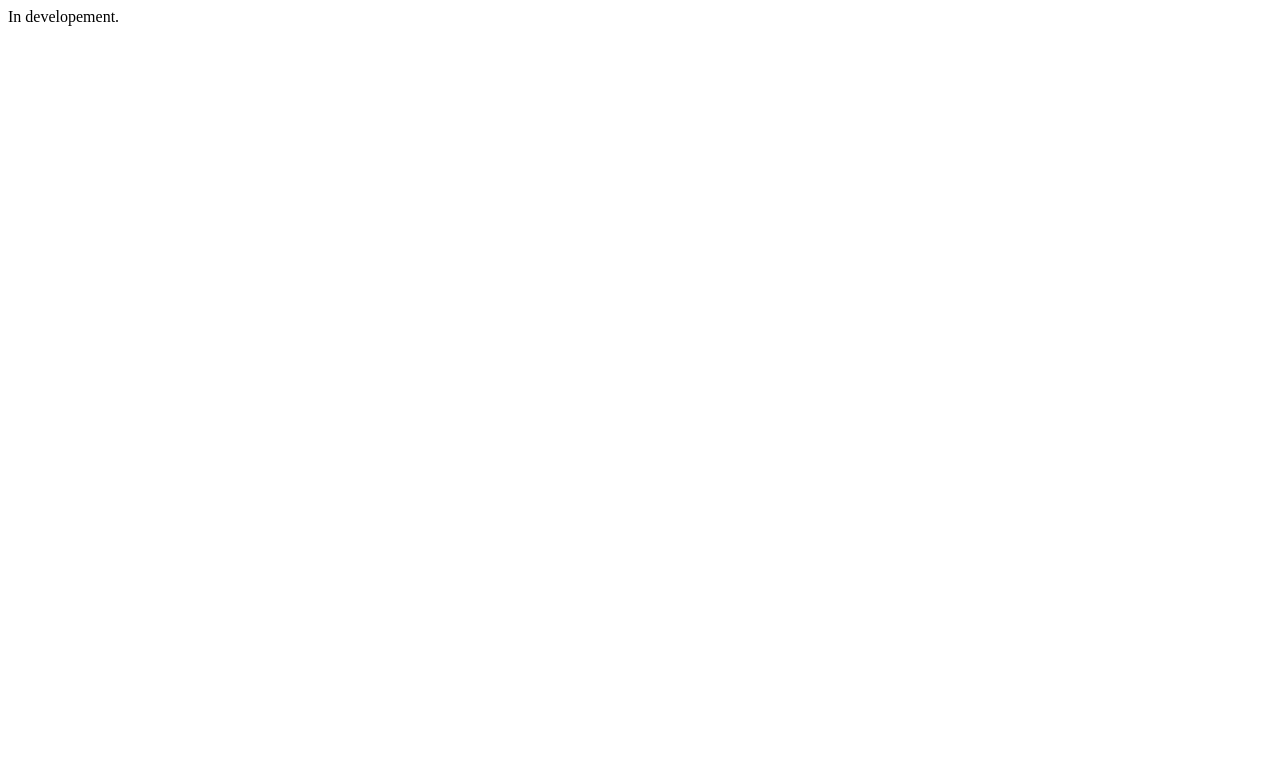
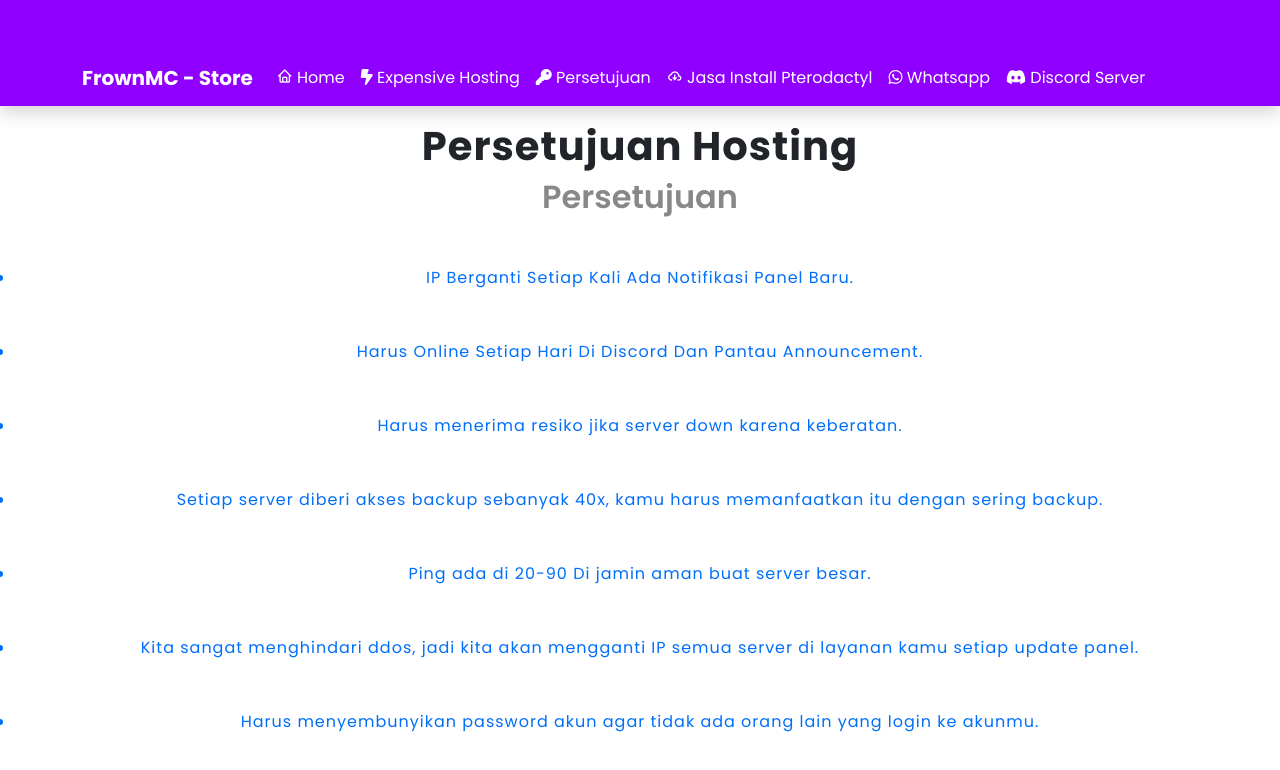
Before and after one commit to RanggaRizkyS/frowncloud, a plain HTML site: page pages/agg/index.html in a window 1280 px wide. Drawn offline with nearby package versions, Linux system fonts and the light colour scheme; some packages are replaced by stand-ins of ours; a script that the page names is missing.

Commit message:
update index.html

```diff
--- a/pages/agg/index.html
+++ b/pages/agg/index.html
@@ -1 +1,66 @@
-In developement.
+<!DOCTYPE html>
+<html>
+  <head>
+		<meta charset="UTF-8">
+        <meta name="viewport" content="width=device-width, initial-scale=1.0">
+        <link href="../../main.css" rel="stylesheet">
+        <link rel="shortcut icon" href="https://frownmc.xyz/icon.png" />
+        <meta name="theme-color" content="#8F00FF">
+        <link href="https://cdn.jsdelivr.net/npm/bootstrap@5.1.3/dist/css/bootstrap.min.css" rel="stylesheet" integrity="sha384-1BmE4kWBq78iYhFldvKuhfTAU6auU8tT94WrHftjDbrCEXSU1oBoqyl2QvZ6jIW3" crossorigin="anonymous">
+        <script src="https://cdn.jsdelivr.net/npm/bootstrap@5.1.3/dist/js/bootstrap.bundle.min.js" integrity="sha384-ka7Sk0Gln4gmtz2MlQnikT1wXgYsOg+OMhuP+IlRH9sENBO0LRn5q+8nbTov4+1p" crossorigin="anonymous"></script>
+        <script src="https://cdn.jsdelivr.net/npm/sweetalert2@10"></script>
+        <script src="https://kit.fontawesome.com/a08329b46e.js" crossorigin="anonymous"></script>
+        <link href='https://unpkg.com/boxicons@2.1.2/css/boxicons.min.css' rel='stylesheet'>
+        <title>Frown Cloud cheap hosting</title>
+        <meta name="description" content="Persetujuan hosting di Frown Cloud">
+        <meta name="keywords" content="persetujuan frown cloud">
+        <meta name="author" content="Meflems">
+        <script async src="https://pagead2.googlesyndication.com/pagead/js/adsbygoogle.js?client=ca-pub-1303702826029803" crossorigin="anonymous"></script>
+        <meta name="google-site-verification" content="0v1PKHt9oNfLAUtNGN4UYu3_W85qcbQjrdeeIdsRnEo" />
+  </head>
+  <body>
+  <nav class="navbar navbar-expand-lg navbar-dark shadow mb-3" style="background-color: #8F00FF">
+    <div class="container">
+      <a class="navbar-brand fw-bold" href="/">FrownMC - Store</a>
+      <button class="navbar-toggler" type="button" data-bs-toggle="collapse" data-bs-target="#navbarNav" aria-controls="navbarNav" aria-expanded="false" aria-label="Toggle navigation">
+        <span class="navbar-toggler-icon"></span>
+      </button>
+      <div class="collapse navbar-collapse" id="navbarNav">
+        <ul class="navbar-nav">
+          <li class="nav-item">
+            <a class="nav-link active" aria-current="page" href="#"><i class="bx bx-home icon"></i> Home</a>
+          </li>
+          <li class="nav-item">
+            <a class="nav-link active" aria-current="page" href="https://frownmc.xyz/pages/expensive/index.html"><i class="fa-solid fa-bolt-lightning"></i> Expensive Hosting</a>
+          </li>
+          <li class="nav-item">
+            <a class="nav-link active" aria-current="page" href="https://frownmc.xyz/pages/agg/index.html"><i class="fa-solid fa-key"></i> Persetujuan</a>
+          </li>
+          <li class="nav-item">
+            <a class="nav-link active" aria-current="page" href="https://frownmc.xyz/pages/pte/index.html"><i class="bx bx-cloud-download"></i> Jasa Install Pterodactyl</a>
+          </li>
+          <li class="nav-item">
+            <a class="nav-link active" aria-current="page" href="https://chat.whatsapp.com/HVS04JAi03AEoSmi7ZIWOp"><i class="fa-brands fa-whatsapp"></i> Whatsapp</a>
+          </li>
+          <li class="nav-item">
+            <a class="nav-link active" aria-current="page" href="https://discord.gg/us52HMKqBX"><i class="fa-brands fa-discord"></i> Discord Server</a>
+          </li>
+        </ul>
+      </div>
+    </div>
+  </nav>
+  <header><h1 class="fw-bolder header-text">Persetujuan Hosting</h1></header>
+  <div class="fw-bolder syarat-container">
+  	<h2 style="color: #888; font-weight: 600; letter-spacing: 0,7px;">Persetujuan</h2>
+      <ul class="syarat-ul">
+      	<li class="syarat-ul-item">IP Berganti Setiap Kali Ada Notifikasi Panel Baru.</li>
+          <li class="syarat-ul-item">Harus Online Setiap Hari Di Discord Dan Pantau Announcement.</li>
+          <li class="syarat-ul-item">Harus menerima resiko jika server down karena keberatan.</li>
+          <li class="syarat-ul-item">Setiap server diberi akses backup sebanyak 40x, kamu harus memanfaatkan itu dengan sering backup.</li>
+          <li class="syarat-ul-item">Ping ada di 20-90 Di jamin aman buat server besar.</li>
+          <li class="syarat-ul-item">Kita sangat menghindari ddos, jadi kita akan mengganti IP semua server di layanan kamu setiap update panel.</li>
+          <li class="syarat-ul-item">Harus menyembunyikan password akun agar tidak ada orang lain yang login ke akunmu.</li>
+      </ul>
+  </div>
+  </body>
+</html>
```
